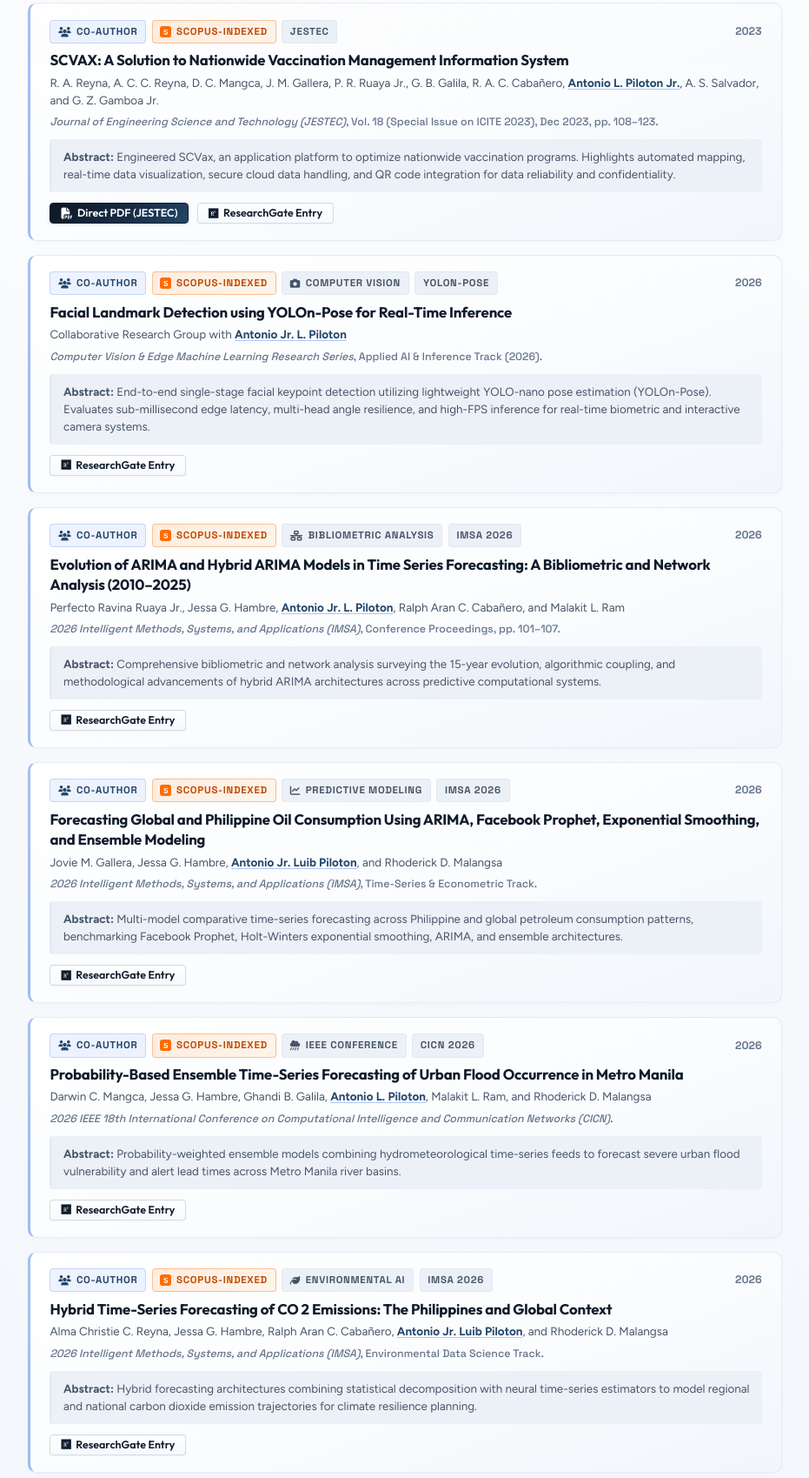
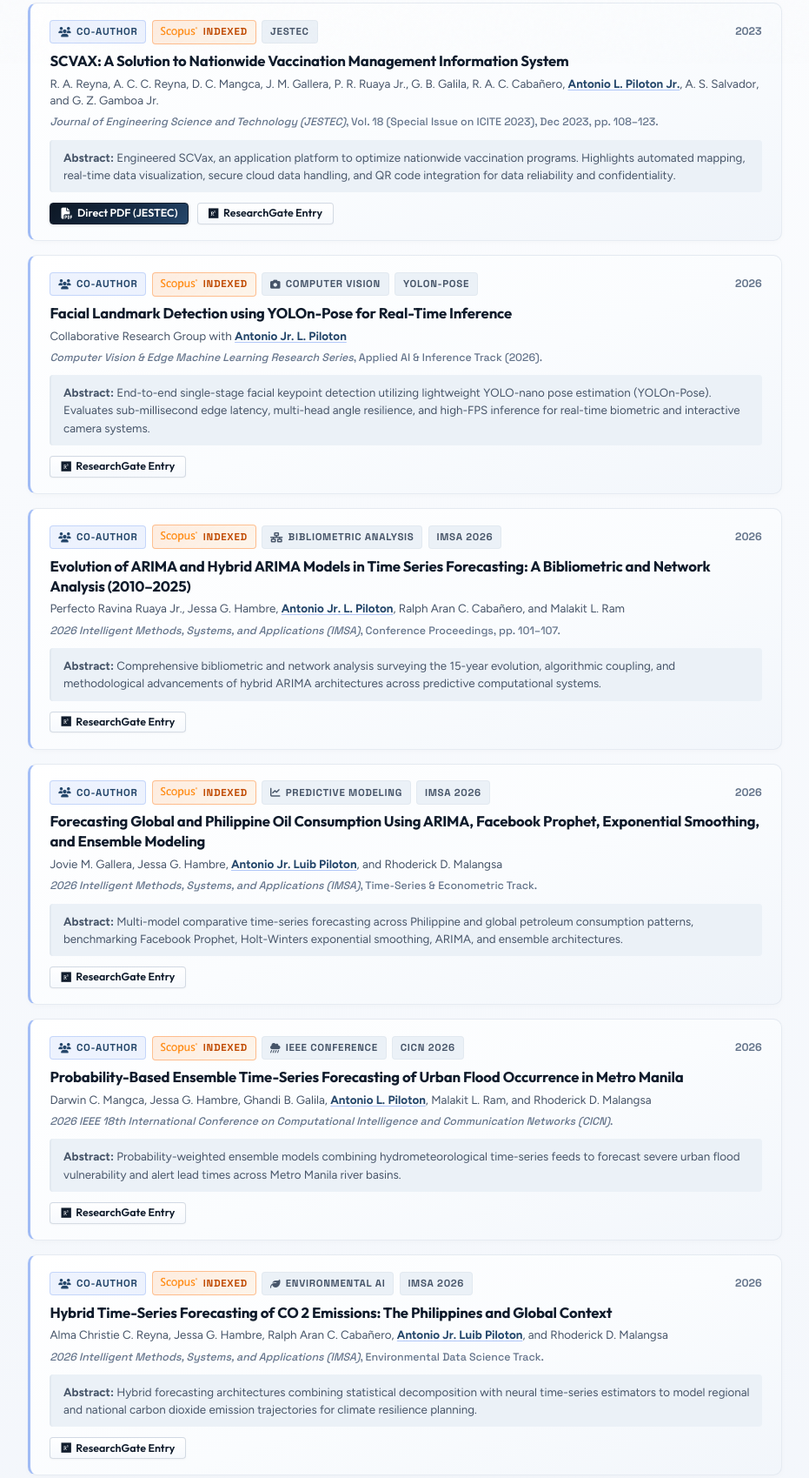
Before and after one commit to antoniopiloton01/portfolio, a plain HTML site: page research.html in a window 1280 px wide. Shown: the part 727-2426 px from the top of the page at 87% size, without its empty margins (174-1105 px from the left). Drawn offline with Linux system fonts and the light colour scheme.

Commit message:
Use official Scopus wordmark logo in Scopus-Indexed badges

```diff
--- a/assets/css/styles.css
+++ b/assets/css/styles.css
@@ -1343,10 +1343,14 @@ select:focus-visible {
 }
 
 .pub-badge--scopus {
+  display: inline-flex;
+  align-items: center;
+  gap: 0.35rem;
   background: linear-gradient(135deg, rgba(255, 108, 0, 0.12) 0%, rgba(255, 140, 0, 0.08) 100%);
   color: #C04A00;
   border: 1px solid rgba(255, 108, 0, 0.38);
   font-weight: 800;
+  padding: 0.22rem 0.55rem;
 }
 
 [data-theme="dark"] .pub-badge--scopus {
@@ -1355,13 +1359,13 @@ select:focus-visible {
   border-color: rgba(255, 164, 102, 0.5);
 }
 
-.scopus-logo-mark {
+.scopus-badge-img {
   display: inline-block;
-  width: 13px;
-  height: 13px;
+  height: 14px;
+  width: auto;
   vertical-align: -1px;
   flex-shrink: 0;
-  border-radius: 2px;
+  object-fit: contain;
 }
 
 .pub-year {
--- a/research.html
+++ b/research.html
@@ -103,8 +103,8 @@
             <span>Main Author: <strong>1</strong></span>
           </span>
           <span class="pub-stat-item">
-            <i class="fas fa-award" style="color: #FF6C00;"></i>
-            <span>Scopus-Indexed: <strong>7</strong></span>
+            <img src="assets/images/scopus-logo.png" alt="Scopus" class="scopus-badge-img" style="height: 13px;" />
+            <span>Indexed: <strong>7</strong></span>
           </span>
           <span class="pub-stat-item">
             <i class="fas fa-users" style="color: var(--color-champagne);"></i>
@@ -157,11 +157,8 @@
             <div class="pub-badges">
               <span class="pub-badge pub-badge--co"><i class="fas fa-users"></i> Co-Author</span>
               <span class="pub-badge pub-badge--scopus">
-                <svg class="scopus-logo-mark" viewBox="0 0 24 24" width="13" height="13">
-                  <rect width="24" height="24" rx="4" fill="#FF6C00"/>
-                  <path fill="#FFFFFF" d="M16.5 7.5h-5.2c-1.8 0-3 1.1-3 2.6 0 1.5 1.1 2.3 2.7 2.6l2.1.4c1.1.2 1.6.7 1.6 1.4 0 .9-.9 1.6-2.2 1.6-1.5 0-2.6-.7-3.1-1.6l-1.6 1.3c.9 1.4 2.5 2.4 4.7 2.4 2.6 0 4.4-1.5 4.4-3.6 0-1.7-1.1-2.7-3.1-3.1l-1.9-.4c-.9-.2-1.4-.6-1.4-1.2 0-.8.8-1.4 2-1.4 1.3 0 2.2.5 2.7 1.2l1.6-1.2c-.7-1-2-1.6-3.6-1.6z"/>
-                </svg>
-                Scopus-Indexed
+                <img src="assets/images/scopus-logo.png" alt="Scopus" class="scopus-badge-img" />
+                <span>Indexed</span>
               </span>
               <span class="pub-badge pub-badge--indexing">JESTEC</span>
             </div>
@@ -193,11 +190,8 @@
             <div class="pub-badges">
               <span class="pub-badge pub-badge--co"><i class="fas fa-users"></i> Co-Author</span>
               <span class="pub-badge pub-badge--scopus">
-                <svg class="scopus-logo-mark" viewBox="0 0 24 24" width="13" height="13">
-                  <rect width="24" height="24" rx="4" fill="#FF6C00"/>
-                  <path fill="#FFFFFF" d="M16.5 7.5h-5.2c-1.8 0-3 1.1-3 2.6 0 1.5 1.1 2.3 2.7 2.6l2.1.4c1.1.2 1.6.7 1.6 1.4 0 .9-.9 1.6-2.2 1.6-1.5 0-2.6-.7-3.1-1.6l-1.6 1.3c.9 1.4 2.5 2.4 4.7 2.4 2.6 0 4.4-1.5 4.4-3.6 0-1.7-1.1-2.7-3.1-3.1l-1.9-.4c-.9-.2-1.4-.6-1.4-1.2 0-.8.8-1.4 2-1.4 1.3 0 2.2.5 2.7 1.2l1.6-1.2c-.7-1-2-1.6-3.6-1.6z"/>
-                </svg>
-                Scopus-Indexed
+                <img src="assets/images/scopus-logo.png" alt="Scopus" class="scopus-badge-img" />
+                <span>Indexed</span>
               </span>
               <span class="pub-badge pub-badge--indexing"><i class="fas fa-camera"></i> Computer Vision</span>
               <span class="pub-badge pub-badge--indexing">YOLOn-Pose</span>
@@ -227,11 +221,8 @@
             <div class="pub-badges">
               <span class="pub-badge pub-badge--co"><i class="fas fa-users"></i> Co-Author</span>
               <span class="pub-badge pub-badge--scopus">
-                <svg class="scopus-logo-mark" viewBox="0 0 24 24" width="13" height="13">
-                  <rect width="24" height="24" rx="4" fill="#FF6C00"/>
-                  <path fill="#FFFFFF" d="M16.5 7.5h-5.2c-1.8 0-3 1.1-3 2.6 0 1.5 1.1 2.3 2.7 2.6l2.1.4c1.1.2 1.6.7 1.6 1.4 0 .9-.9 1.6-2.2 1.6-1.5 0-2.6-.7-3.1-1.6l-1.6 1.3c.9 1.4 2.5 2.4 4.7 2.4 2.6 0 4.4-1.5 4.4-3.6 0-1.7-1.1-2.7-3.1-3.1l-1.9-.4c-.9-.2-1.4-.6-1.4-1.2 0-.8.8-1.4 2-1.4 1.3 0 2.2.5 2.7 1.2l1.6-1.2c-.7-1-2-1.6-3.6-1.6z"/>
-                </svg>
-                Scopus-Indexed
+                <img src="assets/images/scopus-logo.png" alt="Scopus" class="scopus-badge-img" />
+                <span>Indexed</span>
               </span>
               <span class="pub-badge pub-badge--indexing"><i class="fas fa-network-wired"></i> Bibliometric Analysis</span>
               <span class="pub-badge pub-badge--indexing">IMSA 2026</span>
@@ -261,11 +252,8 @@
             <div class="pub-badges">
               <span class="pub-badge pub-badge--co"><i class="fas fa-users"></i> Co-Author</span>
               <span class="pub-badge pub-badge--scopus">
-                <svg class="scopus-logo-mark" viewBox="0 0 24 24" width="13" height="13">
-                  <rect width="24" height="24" rx="4" fill="#FF6C00"/>
-                  <path fill="#FFFFFF" d="M16.5 7.5h-5.2c-1.8 0-3 1.1-3 2.6 0 1.5 1.1 2.3 2.7 2.6l2.1.4c1.1.2 1.6.7 1.6 1.4 0 .9-.9 1.6-2.2 1.6-1.5 0-2.6-.7-3.1-1.6l-1.6 1.3c.9 1.4 2.5 2.4 4.7 2.4 2.6 0 4.4-1.5 4.4-3.6 0-1.7-1.1-2.7-3.1-3.1l-1.9-.4c-.9-.2-1.4-.6-1.4-1.2 0-.8.8-1.4 2-1.4 1.3 0 2.2.5 2.7 1.2l1.6-1.2c-.7-1-2-1.6-3.6-1.6z"/>
-                </svg>
-                Scopus-Indexed
+                <img src="assets/images/scopus-logo.png" alt="Scopus" class="scopus-badge-img" />
+                <span>Indexed</span>
               </span>
               <span class="pub-badge pub-badge--indexing"><i class="fas fa-chart-line"></i> Predictive Modeling</span>
               <span class="pub-badge pub-badge--indexing">IMSA 2026</span>
@@ -295,11 +283,8 @@
             <div class="pub-badges">
               <span class="pub-badge pub-badge--co"><i class="fas fa-users"></i> Co-Author</span>
               <span class="pub-badge pub-badge--scopus">
-                <svg class="scopus-logo-mark" viewBox="0 0 24 24" width="13" height="13">
-                  <rect width="24" height="24" rx="4" fill="#FF6C00"/>
-                  <path fill="#FFFFFF" d="M16.5 7.5h-5.2c-1.8 0-3 1.1-3 2.6 0 1.5 1.1 2.3 2.7 2.6l2.1.4c1.1.2 1.6.7 1.6 1.4 0 .9-.9 1.6-2.2 1.6-1.5 0-2.6-.7-3.1-1.6l-1.6 1.3c.9 1.4 2.5 2.4 4.7 2.4 2.6 0 4.4-1.5 4.4-3.6 0-1.7-1.1-2.7-3.1-3.1l-1.9-.4c-.9-.2-1.4-.6-1.4-1.2 0-.8.8-1.4 2-1.4 1.3 0 2.2.5 2.7 1.2l1.6-1.2c-.7-1-2-1.6-3.6-1.6z"/>
-                </svg>
-                Scopus-Indexed
+                <img src="assets/images/scopus-logo.png" alt="Scopus" class="scopus-badge-img" />
+                <span>Indexed</span>
               </span>
               <span class="pub-badge pub-badge--indexing"><i class="fas fa-cloud-showers-heavy"></i> IEEE Conference</span>
               <span class="pub-badge pub-badge--indexing">CICN 2026</span>
@@ -329,11 +314,8 @@
             <div class="pub-badges">
               <span class="pub-badge pub-badge--co"><i class="fas fa-users"></i> Co-Author</span>
               <span class="pub-badge pub-badge--scopus">
-                <svg class="scopus-logo-mark" viewBox="0 0 24 24" width="13" height="13">
-                  <rect width="24" height="24" rx="4" fill="#FF6C00"/>
-                  <path fill="#FFFFFF" d="M16.5 7.5h-5.2c-1.8 0-3 1.1-3 2.6 0 1.5 1.1 2.3 2.7 2.6l2.1.4c1.1.2 1.6.7 1.6 1.4 0 .9-.9 1.6-2.2 1.6-1.5 0-2.6-.7-3.1-1.6l-1.6 1.3c.9 1.4 2.5 2.4 4.7 2.4 2.6 0 4.4-1.5 4.4-3.6 0-1.7-1.1-2.7-3.1-3.1l-1.9-.4c-.9-.2-1.4-.6-1.4-1.2 0-.8.8-1.4 2-1.4 1.3 0 2.2.5 2.7 1.2l1.6-1.2c-.7-1-2-1.6-3.6-1.6z"/>
-                </svg>
-                Scopus-Indexed
+                <img src="assets/images/scopus-logo.png" alt="Scopus" class="scopus-badge-img" />
+                <span>Indexed</span>
               </span>
               <span class="pub-badge pub-badge--indexing"><i class="fas fa-leaf"></i> Environmental AI</span>
               <span class="pub-badge pub-badge--indexing">IMSA 2026</span>
@@ -363,11 +345,8 @@
             <div class="pub-badges">
               <span class="pub-badge pub-badge--co"><i class="fas fa-users"></i> Co-Author</span>
               <span class="pub-badge pub-badge--scopus">
-                <svg class="scopus-logo-mark" viewBox="0 0 24 24" width="13" height="13">
-                  <rect width="24" height="24" rx="4" fill="#FF6C00"/>
-                  <path fill="#FFFFFF" d="M16.5 7.5h-5.2c-1.8 0-3 1.1-3 2.6 0 1.5 1.1 2.3 2.7 2.6l2.1.4c1.1.2 1.6.7 1.6 1.4 0 .9-.9 1.6-2.2 1.6-1.5 0-2.6-.7-3.1-1.6l-1.6 1.3c.9 1.4 2.5 2.4 4.7 2.4 2.6 0 4.4-1.5 4.4-3.6 0-1.7-1.1-2.7-3.1-3.1l-1.9-.4c-.9-.2-1.4-.6-1.4-1.2 0-.8.8-1.4 2-1.4 1.3 0 2.2.5 2.7 1.2l1.6-1.2c-.7-1-2-1.6-3.6-1.6z"/>
-                </svg>
-                Scopus-Indexed
+                <img src="assets/images/scopus-logo.png" alt="Scopus" class="scopus-badge-img" />
+                <span>Indexed</span>
               </span>
               <span class="pub-badge pub-badge--indexing"><i class="fas fa-dna"></i> IEEE Bioinformatics</span>
               <span class="pub-badge pub-badge--indexing">Machine Learning</span>
```
Also changed, not shown: projects.html (+1 -1 lines), assets/images/scopus-logo.png (added).
